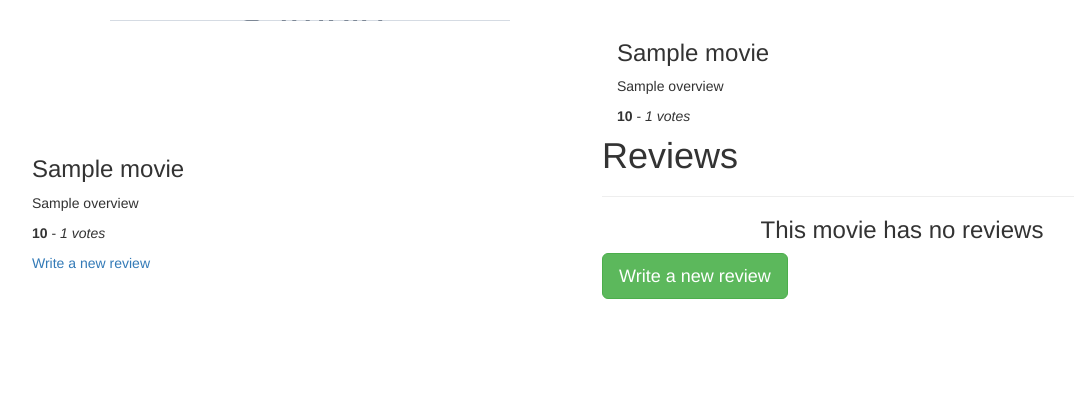
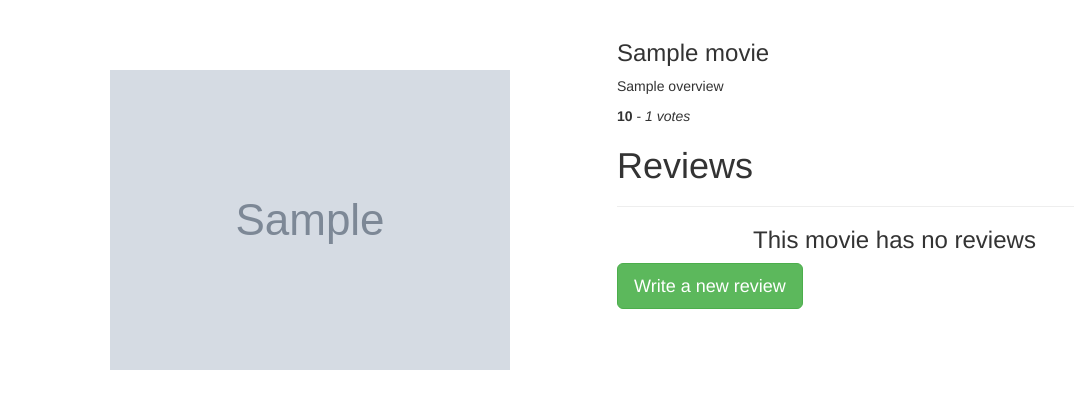
Before and after one commit to midigo0411/NEWS__API, a Flask app: template app/templates/movie.html in a window 1280 px wide. Shown: the part 52-471 px from the top of the page, without its empty margins (38-1112 px from the left). Run offline with Flask 2, Linux system fonts and the light colour scheme; the template is opened without the code that fills it: most values are stand-ins (such as "Sample title", 1, 10 or a date in 2020); grey boxes marked "Sample" are stand-in pictures; some libraries are stand-ins or nearby versions.

Commit message:
add commit

```diff
--- a/app/static/css/index.css
+++ b/app/static/css/index.css
@@ -0,0 +1,4 @@
+.posterPath {
+    height: 400px;
+
+}
--- a/app/templates/movie.html
+++ b/app/templates/movie.html
@@ -1,34 +1,27 @@
 {% extends 'base.html'%}
 {% import 'macros.html' as macro%}
+{% block styles%} {{ super() }}
+<link rel="stylesheet" href="{{url_for('static',filename='css/index.css')}}" />
+{% endblock %}
 <!-- Content block -->
+
 {% block content %}
 <div class="container">
 
     <!-- Poster background -->
     <div class="row">
-        <div class="col-xs-6 col-sm-6 col-md-6 col-lg-6 posterPath" style="background: url({{movie.poster}}) no-repeat center center">
+        <div class="col-md-6 posterPath" style="background: url({{movie.poster}}) no-repeat center center">
         </div>
 
-        <div class="col-xs-6 col-sm-6 col-md-6 col-lg-6 movie-details">
-            <h3>{{ movie.title }}</h3>
-
-            <p class="overview"> {{ movie.overview }}</p>
-            <p class="ratings"> <b> {{ movie.vote_average }}</b> - <i>{{ movie.vote_count}} votes </i> </p>
 
 
-        </div>
-
-        <div class="col-xs-6 col-sm-6 col-md-6 col-lg-6 movie-details">
+        <div class="col-md-6 movie-details">
             <h3>{{ movie.title }}</h3>
 
             <p class="overview"> {{ movie.overview }}</p>
 
+
             <p class="ratings"> <b> {{ movie.vote_average }}</b> - <i>{{ movie.vote_count}} votes </i> </p>
-            <a class="ratings" href="/movie/review/new/{{movie.id}}"> Write a new review</a>
-
-        </div>
-        <div class="row">
-
             <h1>Reviews</h1>
             <hr>
 
@@ -43,6 +36,11 @@
 
         </div>
 
+
+
+
+
+
     </div>
 
 </div>
--- a/manage.py
+++ b/manage.py
@@ -5,8 +5,15 @@
 app = create_app('development')
 
 manager = Manager(app)
-manager.add_command('server',Server)
+
 
 manager.add_command('server',Server)
+@manager.command
+def test():
+    """Run the unit tests."""
+    import unittest
+    tests = unittest.TestLoader().discover('tests')
+    unittest.TextTestRunner(verbosity=2).run(tests)
+
 if __name__ == '__main__':
     manager.run()
--- a/requirements.txt
+++ b/requirements.txt
@@ -1,7 +1,7 @@
 click==8.0.1
 
 dominate==2.6.0
-Flask==2.0.1
+Flask==1.1.4
 Flask-Bootstrap==3.3.7.1
 importlib-metadata==4.4.0
 itsdangerous==2.0.1
```
Also changed, not shown: app/main/errors.py (renamed from app/main/error.py), config.py (renamed from app/config.py), tests/test_movie.py (renamed from app/tests/test_movie.py), tests/test_review.py (renamed from app/tests/test_review.py), 2 other files.
